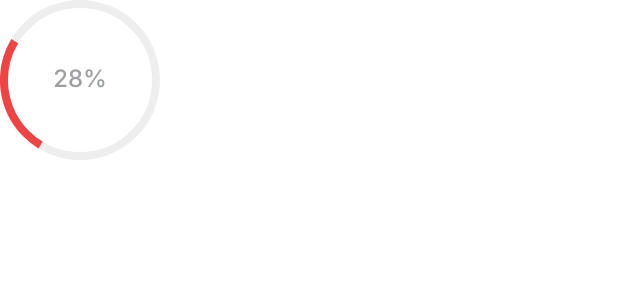
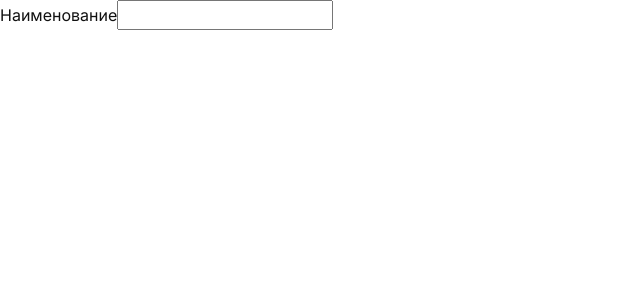
Before and after one commit to Ekaterina1418/progress-bar, a Vue app: page / in a window 1280 px wide. Shown: the top 300 px of the page, without its empty margins (0-640 px from the left). Built offline with nearby package versions, Linux system fonts and the light colour scheme.

Commit message:
feat: replace CircularProgress component with CircularProgressDemo for enhanced input field demonstration

```diff
--- a/src/App.vue
+++ b/src/App.vue
@@ -1,16 +1,11 @@
 <script setup lang="ts">
-import CircularProgress from './components/CircularProgress.vue'
+import CircularProgressDemo from './pages/CircularProgressDemo.vue'
 </script>
 
 <template>
-  <CircularProgress
-    :value="28"
-    :max="100"
-    :size="160"
-    :strokeWidth="8"
-    :icon-size="28"
-    type="dashboard"
-  />
+  <section>
+    <CircularProgressDemo />
+  </section>
 </template>
 
 <style scoped></style>
--- /dev/null
+++ b/src/pages/CircularProgressDemo.vue
@@ -0,0 +1,16 @@
+<template>
+  <ControlField v-model="model.name" label="Наименование" />
+</template>
+
+<script setup lang="ts">
+import ControlField from '@/components/ControlField.vue'
+import { reactive } from 'vue'
+
+const model = reactive({
+  name: '',
+  value: 0,
+  color: '',
+})
+</script>
+
+<style scoped></style>
```
